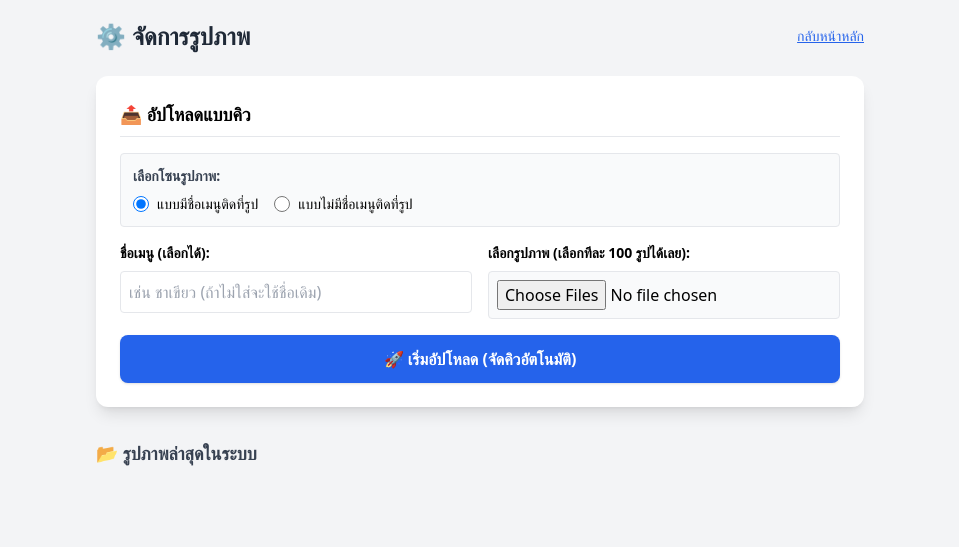
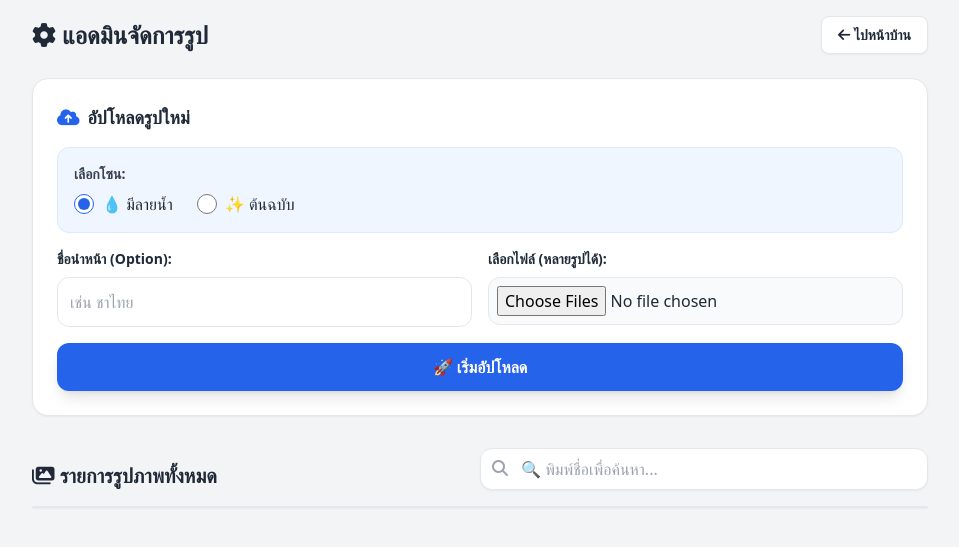
Before and after one commit to puppity/drink-menu, a Flask app: template templates/admin.html in a window 1280 px wide. Shown: the top 547 px of the page, without its empty margins (160-1119 px from the left). Run offline with Flask 3, Linux system fonts and the light colour scheme; the template is opened without the code that fills it, so the values that code supplies are empty; some libraries are stand-ins or nearby versions.

Commit message:
Update admin.html Replace fuc.

```diff
--- a/templates/admin.html
+++ b/templates/admin.html
@@ -1,153 +1,259 @@
 <!DOCTYPE html>
 <html>
 <head>
-    <title>Admin - จัดการเมนู</title>
+    <title>Admin - จัดการรูปภาพ</title>
     <meta name="viewport" content="width=device-width, initial-scale=1.0">
     <script src="https://cdn.tailwindcss.com"></script>
+    <link rel="stylesheet" href="https://cdnjs.cloudflare.com/ajax/libs/font-awesome/6.4.0/css/all.min.css">
 </head>
-<body class="bg-gray-100 p-5 font-sans">
-    <div class="max-w-3xl mx-auto">
+<body class="bg-gray-100 p-4 font-sans text-gray-800">
+    <div class="max-w-4xl mx-auto">
 
-        <div class="flex justify-between items-center mb-6">
-            <h1 class="text-2xl font-bold text-gray-800">⚙️ จัดการรูปภาพ</h1>
-            <a href="/" class="text-blue-600 underline text-sm">กลับหน้าหลัก</a>
+        <div class="flex flex-col md:flex-row justify-between items-center mb-6 gap-4">
+            <h1 class="text-2xl font-bold text-gray-800"><i class="fa-solid fa-gear"></i> แอดมินจัดการรูป</h1>
+            <a href="/" class="bg-white border px-4 py-2 rounded-lg hover:bg-gray-50 text-sm font-bold shadow-sm transition">
+                <i class="fa-solid fa-arrow-left"></i> ไปหน้าบ้าน
+            </a>
         </div>
 
-        <div class="bg-white p-6 rounded-xl shadow-lg mb-8">
-            <h2 class="text-lg font-bold mb-4 border-b pb-2">📤 อัปโหลดแบบคิว </h2>
+        <div class="bg-white p-6 rounded-2xl shadow-sm mb-8 border border-gray-200">
+            <h2 class="text-lg font-bold mb-4 flex items-center gap-2">
+                <i class="fa-solid fa-cloud-arrow-up text-blue-600"></i> อัปโหลดรูปใหม่
+            </h2>
 
             <div id="uploadForm">
-                <div class="mb-4 bg-gray-50 p-3 rounded border">
-                    <label class="block mb-2 text-sm font-bold text-gray-700">เลือกโซนรูปภาพ:</label>
-                    <div class="flex gap-4">
-                        <label class="flex items-center cursor-pointer">
-                            <input type="radio" name="type" value="watermarked" checked class="w-4 h-4 text-blue-600">
-                            <span class="ml-2 text-sm">แบบมีชื่อเมนูติดที่รูป</span>
+                <div class="mb-4 bg-blue-50 p-4 rounded-xl border border-blue-100">
+                    <label class="block mb-2 text-sm font-bold text-gray-700">เลือกโซน:</label>
+                    <div class="flex gap-6">
+                        <label class="flex items-center cursor-pointer hover:text-blue-600 transition">
+                            <input type="radio" name="type" value="watermarked" checked class="w-5 h-5 text-blue-600 accent-blue-600">
+                            <span class="ml-2 font-medium">💧 มีลายน้ำ</span>
                         </label>
-                        <label class="flex items-center cursor-pointer">
-                            <input type="radio" name="type" value="clean" class="w-4 h-4 text-blue-600">
-                            <span class="ml-2 text-sm">แบบไม่มีชื่อเมนูติดที่รูป</span>
+                        <label class="flex items-center cursor-pointer hover:text-green-600 transition">
+                            <input type="radio" name="type" value="clean" class="w-5 h-5 text-green-600 accent-green-600">
+                            <span class="ml-2 font-medium">✨ ต้นฉบับ</span>
                         </label>
                     </div>
                 </div>
 
                 <div class="grid grid-cols-1 md:grid-cols-2 gap-4 mb-4">
                     <div>
-                        <label class="block mb-2 text-sm font-bold">ชื่อเมนู (เลือกได้):</label>
-                        <input type="text" id="customName" class="w-full p-2 border rounded" placeholder="เช่น ชาเขียว (ถ้าไม่ใส่จะใช้ชื่อเดิม)">
+                        <label class="block mb-2 text-sm font-bold">ชื่อนำหน้า (Option):</label>
+                        <input type="text" id="customName" class="w-full p-3 border rounded-xl focus:ring-2 focus:ring-blue-500 outline-none" placeholder="เช่น ชาไทย">
                     </div>
                     <div>
-                        <label class="block mb-2 text-sm font-bold">เลือกรูปภาพ (เลือกทีละ 100 รูปได้เลย):</label>
-                        <input type="file" id="fileInput" multiple accept="image/*" class="w-full p-2 border rounded bg-gray-50">
+                        <label class="block mb-2 text-sm font-bold">เลือกไฟล์ (หลายรูปได้):</label>
+                        <input type="file" id="fileInput" multiple accept="image/*" class="w-full p-2 border rounded-xl bg-gray-50">
                     </div>
                 </div>
 
-                <button onclick="startQueueUpload()" id="startBtn" class="w-full bg-blue-600 text-white py-3 rounded-lg font-bold hover:bg-blue-700 shadow transition">
-                    🚀 เริ่มอัปโหลด (จัดคิวอัตโนมัติ)
+                <button onclick="startQueueUpload()" class="w-full bg-blue-600 text-white py-3 rounded-xl font-bold hover:bg-blue-700 shadow-lg active:scale-95 transition">
+                    🚀 เริ่มอัปโหลด
                 </button>
             </div>
 
             <div id="progressArea" class="hidden mt-6">
                 <div class="flex justify-between text-sm font-bold mb-1">
-                    <span id="statusText">กำลังอัปโหลด...</span>
+                    <span id="statusText">กำลังทำงาน...</span>
                     <span id="percentText">0%</span>
                 </div>
-                <div class="w-full bg-gray-200 rounded-full h-4 mb-4 overflow-hidden">
-                    <div id="progressBar" class="bg-green-500 h-4 rounded-full transition-all duration-300" style="width: 0%"></div>
+                <div class="w-full bg-gray-200 rounded-full h-3 mb-4 overflow-hidden">
+                    <div id="progressBar" class="bg-green-500 h-3 rounded-full transition-all duration-300" style="width: 0%"></div>
                 </div>
-
-                <div id="logArea" class="h-40 overflow-y-auto bg-gray-900 text-green-400 p-3 rounded text-xs font-mono border border-gray-700">
-                    <p class="text-gray-500">Waiting to start...</p>
-                </div>
+                <div id="logArea" class="h-32 overflow-y-auto bg-gray-900 text-green-400 p-3 rounded-xl text-xs font-mono border border-gray-700"></div>
             </div>
         </div>
 
-        <h2 class="text-lg font-bold mb-3 text-gray-700">📂 รูปภาพล่าสุดในระบบ</h2>
-        <div class="bg-white rounded-lg shadow overflow-hidden">
-            {% for img in images %}
-            <div class="flex items-center justify-between p-3 border-b hover:bg-gray-50">
-                <div class="flex items-center gap-3 overflow-hidden">
-                    <img src="{{ img['secure_url'] }}" class="w-12 h-12 object-cover rounded bg-gray-200">
-                    <div class="flex flex-col">
-                        <span class="text-sm font-medium text-gray-700 truncate w-40">
-                            {{ img['public_id'].split('/')[-1] }}
-                        </span>
-                        <span class="text-xs text-gray-400">
-                            {{ '💧 ลายน้ำ' if 'watermarked' in img['public_id'] else '✨ ต้นฉบับ' }}
-                        </span>
+        <div class="flex flex-col md:flex-row justify-between items-end mb-4 gap-4">
+            <h2 class="text-xl font-bold text-gray-800"><i class="fa-solid fa-images"></i> รายการรูปภาพทั้งหมด</h2>
+
+            <div class="relative w-full md:w-1/2">
+                <input type="text" id="searchInput" onkeyup="searchImages()"
+                       placeholder="🔍 พิมพ์ชื่อเพื่อค้นหา..."
+                       class="w-full pl-10 pr-4 py-2 border rounded-xl shadow-sm focus:outline-none focus:ring-2 focus:ring-blue-500">
+                <i class="fa-solid fa-search absolute left-3 top-3 text-gray-400"></i>
+            </div>
+        </div>
+
+        <div class="bg-white rounded-2xl shadow-sm border border-gray-200 overflow-hidden">
+            <div id="imageList" class="divide-y divide-gray-100">
+                {% for img in images %}
+                <div class="image-item flex items-center justify-between p-4 hover:bg-gray-50 transition group"
+                     data-name="{{ img['public_id'] }}">
+
+                    <div class="flex items-center gap-4 overflow-hidden">
+                        <div class="relative w-16 h-16 flex-shrink-0">
+                            <img src="{{ img['secure_url'] }}" class="w-full h-full object-cover rounded-lg border bg-gray-100 img-preview">
+                        </div>
+
+                        <div class="flex flex-col">
+                            <span class="font-bold text-gray-800 text-sm break-all">
+                                {{ img['public_id'].split('/')[-1] }}
+                            </span>
+                            <span class="text-xs text-gray-500 mt-1">
+                                {% if 'watermarked' in img['public_id'] %}
+                                    <span class="bg-blue-100 text-blue-700 px-2 py-0.5 rounded-full">💧 ลายน้ำ</span>
+                                {% else %}
+                                    <span class="bg-green-100 text-green-700 px-2 py-0.5 rounded-full">✨ ต้นฉบับ</span>
+                                {% endif %}
+                                <span class="ml-2 text-gray-400">{{ img['created_at'][:10] }}</span>
+                            </span>
+                        </div>
+                    </div>
+
+                    <div class="flex gap-2">
+                        <button onclick="openReplaceModal('{{ img['public_id'] }}')"
+                                class="bg-yellow-50 text-yellow-600 border border-yellow-200 px-3 py-2 rounded-lg text-sm font-bold hover:bg-yellow-100 transition flex items-center gap-1">
+                            <i class="fa-solid fa-rotate"></i> <span class="hidden md:inline">แทนที่</span>
+                        </button>
+
+                        <a href="/delete/{{ img['public_id'] }}"
+                           onclick="return confirm('⚠️ ยืนยันลบรูปนี้ถาวร?')"
+                           class="bg-red-50 text-red-600 border border-red-200 px-3 py-2 rounded-lg text-sm font-bold hover:bg-red-100 transition flex items-center gap-1">
+                           <i class="fa-solid fa-trash"></i> <span class="hidden md:inline">ลบ</span>
+                        </a>
                     </div>
                 </div>
-                <a href="/delete/{{ img['public_id'] }}"
-                   onclick="return confirm('ยืนยันที่จะลบรูปนี้?')"
-                   class="bg-red-100 text-red-600 px-3 py-1 rounded text-xs font-bold hover:bg-red-200">
-                   ลบ
-                </a>
+                {% endfor %}
             </div>
-            {% endfor %}
+
+            <div id="noResult" class="hidden p-10 text-center text-gray-400">
+                <i class="fa-regular fa-face-frown text-4xl mb-2"></i>
+                <p>ไม่พบรูปภาพที่ค้นหา</p>
+            </div>
+        </div>
+    </div>
+
+    <div id="replaceModal" class="fixed inset-0 bg-black bg-opacity-50 z-50 hidden flex items-center justify-center p-4">
+        <div class="bg-white w-full max-w-sm p-6 rounded-2xl shadow-2xl scale-up-center">
+            <h3 class="text-lg font-bold mb-4 text-gray-800">🔄 แทนที่รูปภาพ</h3>
+            <p class="text-sm text-gray-500 mb-4">
+                กำลังจะแทนที่ไฟล์: <br>
+                <b id="targetName" class="text-blue-600 break-all">...</b>
+            </p>
+
+            <input type="file" id="replaceFile" accept="image/*" class="w-full mb-6 text-sm text-gray-500
+              file:mr-4 file:py-2 file:px-4
+              file:rounded-full file:border-0
+              file:text-sm file:font-semibold
+              file:bg-blue-50 file:text-blue-700
+              hover:file:bg-blue-100">
+
+            <div class="flex gap-3">
+                <button onclick="closeReplaceModal()" class="flex-1 py-2 rounded-xl text-gray-500 font-bold hover:bg-gray-100">ยกเลิก</button>
+                <button onclick="confirmReplace()" id="confirmReplaceBtn" class="flex-1 bg-blue-600 text-white py-2 rounded-xl font-bold hover:bg-blue-700 shadow-lg">ยืนยัน</button>
+            </div>
         </div>
     </div>
 
     <script>
-        let fileQueue = [];
-        let totalFiles = 0;
-        let successCount = 0;
-        let failCount = 0;
-        let isUploading = false;
+        // --- 🔍 ระบบค้นหา (Search) ---
+        function searchImages() {
+            let input = document.getElementById('searchInput').value.toLowerCase();
+            let items = document.getElementsByClassName('image-item');
+            let visibleCount = 0;
 
-        // 🔥 Config: จำนวนรูปที่จะส่งไปพร้อมกัน (2 รูปกำลังดีสำหรับ Server ฟรี)
+            for (let i = 0; i < items.length; i++) {
+                let name = items[i].getAttribute('data-name').toLowerCase();
+                if (name.includes(input)) {
+                    items[i].style.display = "";
+                    visibleCount++;
+                } else {
+                    items[i].style.display = "none";
+                }
+            }
+
+            // โชว์/ซ่อน ข้อความ "ไม่พบข้อมูล"
+            document.getElementById('noResult').style.display = (visibleCount === 0) ? "block" : "none";
+        }
+
+        // --- 🔄 ระบบแทนที่รูป (Replace) ---
+        let currentTargetId = '';
+
+        function openReplaceModal(publicId) {
+            currentTargetId = publicId;
+            document.getElementById('targetName').innerText = publicId.split('/').pop();
+            document.getElementById('replaceModal').classList.remove('hidden');
+            document.getElementById('replaceFile').value = ''; // Reset file
+        }
+
+        function closeReplaceModal() {
+            document.getElementById('replaceModal').classList.add('hidden');
+        }
+
+        async function confirmReplace() {
+            const fileInput = document.getElementById('replaceFile');
+            if (fileInput.files.length === 0) return alert("กรุณาเลือกไฟล์ใหม่ด้วยครับ");
+
+            const btn = document.getElementById('confirmReplaceBtn');
+            const originalText = btn.innerText;
+            btn.innerText = "⏳ กำลังอัปโหลด...";
+            btn.disabled = true;
+
+            const formData = new FormData();
+            formData.append('file', fileInput.files[0]);
+            formData.append('public_id', currentTargetId); // ส่ง ID รูปเดิมไป เพื่อทับ
+
+            try {
+                const res = await fetch('/replace_image', { method: 'POST', body: formData });
+                const data = await res.json();
+
+                if (data.status === 'success') {
+                    alert("✅ แทนที่รูปเรียบร้อย!");
+                    window.location.reload(); // รีเฟรชเพื่อดูรูปใหม่
+                } else {
+                    alert("เกิดข้อผิดพลาด: " + data.message);
+                }
+            } catch (e) {
+                alert("Error: " + e.message);
+            } finally {
+                btn.innerText = originalText;
+                btn.disabled = false;
+                closeReplaceModal();
+            }
+        }
+
+        // --- 📤 ระบบคิวอัปโหลด (Queue Upload - เหมือนเดิม) ---
+        let fileQueue = [], totalFiles = 0, successCount = 0, failCount = 0, activeUploads = 0;
         const CONCURRENCY_LIMIT = 2;
-        let activeUploads = 0;
 
         function log(msg, type='info') {
             const area = document.getElementById('logArea');
             const color = type === 'error' ? 'text-red-400' : 'text-green-400';
             area.innerHTML += `<div class="${color}">> ${msg}</div>`;
-            area.scrollTop = area.scrollHeight; // Auto scroll
+            area.scrollTop = area.scrollHeight;
         }
 
         function startQueueUpload() {
             const files = document.getElementById('fileInput').files;
             if (files.length === 0) return alert("กรุณาเลือกไฟล์ก่อนครับ");
 
-            // เตรียมหน้าจอ
             document.getElementById('uploadForm').classList.add('opacity-50', 'pointer-events-none');
             document.getElementById('progressArea').classList.remove('hidden');
-            document.getElementById('logArea').innerHTML = ''; // Clear log
+            document.getElementById('logArea').innerHTML = '';
 
-            // สร้างคิว
             fileQueue = Array.from(files);
             totalFiles = fileQueue.length;
-            successCount = 0;
-            failCount = 0;
+            successCount = 0; failCount = 0;
 
-            log(`เริ่มระบบคิว... มีทั้งหมด ${totalFiles} รูป`);
-            log(`จะทยอยส่งทีละ ${CONCURRENCY_LIMIT} รูป เพื่อถนอม Server`);
-
-            // เริ่มปล่อย Worker ออกไปทำงานตามจำนวน Limit
-            for (let i = 0; i < CONCURRENCY_LIMIT; i++) {
-                processNextInQueue();
-            }
+            log(`เริ่มคิว ${totalFiles} รูป...`);
+            for (let i = 0; i < CONCURRENCY_LIMIT; i++) processNextInQueue();
         }
 
         function processNextInQueue() {
-            // ถ้าคิวหมดแล้ว และไม่มีงานค้าง -> จบ
             if (fileQueue.length === 0 && activeUploads === 0) {
-                finishUpload();
-                return;
+                finishUpload(); return;
             }
-
-            // ถ้าคิวหมด แต่ยังมีเพื่อนทำงานอยู่ -> รอเพื่อนจบ
             if (fileQueue.length === 0) return;
 
-            // ดึงงานออกจากคิว
             const file = fileQueue.shift();
-            const index = totalFiles - fileQueue.length; // ลำดับรูป
+            const index = totalFiles - fileQueue.length;
             activeUploads++;
 
             uploadSingleFile(file, index).then(() => {
                 activeUploads--;
                 updateProgress();
-                processNextInQueue(); // ทำงานเสร็จแล้ว ไปหยิบงานต่อไปทำ
+                processNextInQueue();
             });
         }
 
@@ -160,12 +266,7 @@
 
             try {
                 log(`กำลังส่ง: ${file.name}...`);
-
-                const response = await fetch('/upload_api', {
-                    method: 'POST',
-                    body: formData
-                });
-
+                const response = await fetch('/upload_api', { method: 'POST', body: formData });
                 const result = await response.json();
 
                 if (result.status === 'success') {
@@ -183,18 +284,14 @@
         function updateProgress() {
             const processed = successCount + failCount;
             const percent = Math.round((processed / totalFiles) * 100);
-
             document.getElementById('progressBar').style.width = percent + '%';
             document.getElementById('percentText').innerText = percent + '%';
-            document.getElementById('statusText').innerText = `สำเร็จ ${successCount} | พลาด ${failCount} (จาก ${totalFiles})`;
+            document.getElementById('statusText').innerText = `สำเร็จ ${successCount} | พลาด ${failCount}`;
         }
 
         function finishUpload() {
-            document.getElementById('progressBar').classList.replace('bg-green-500', 'bg-blue-500');
-            log('🎉 อัปโหลดครบทุกไฟล์แล้ว! กำลังรีเฟรช...', 'info');
-            setTimeout(() => {
-                window.location.reload();
-            }, 2000);
+            log('🎉 เสร็จสิ้นทั้งหมด! รีเฟรชหน้าจอ...', 'info');
+            setTimeout(() => window.location.reload(), 1500);
         }
     </script>
 </body>
```
